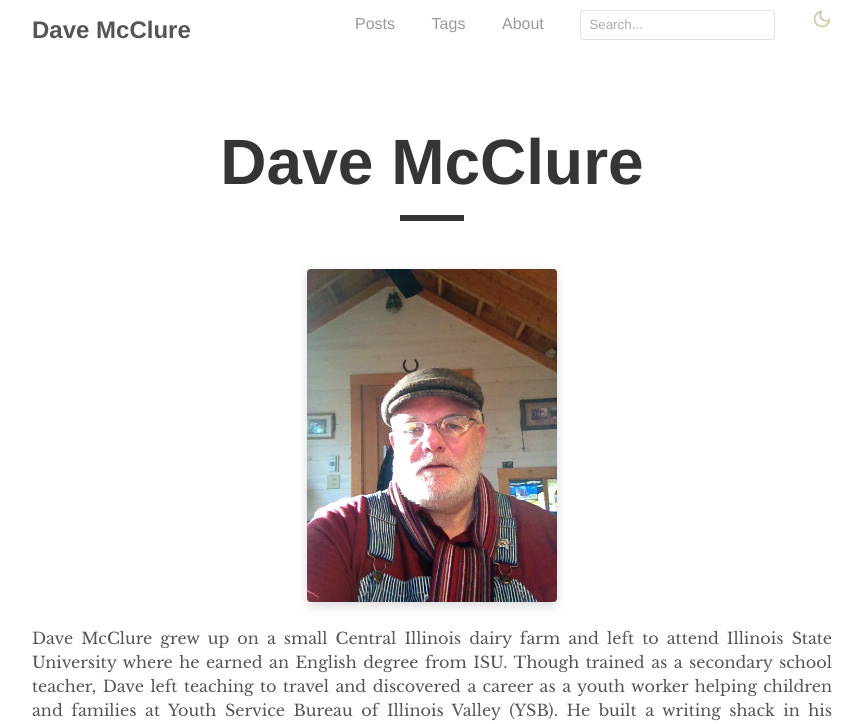
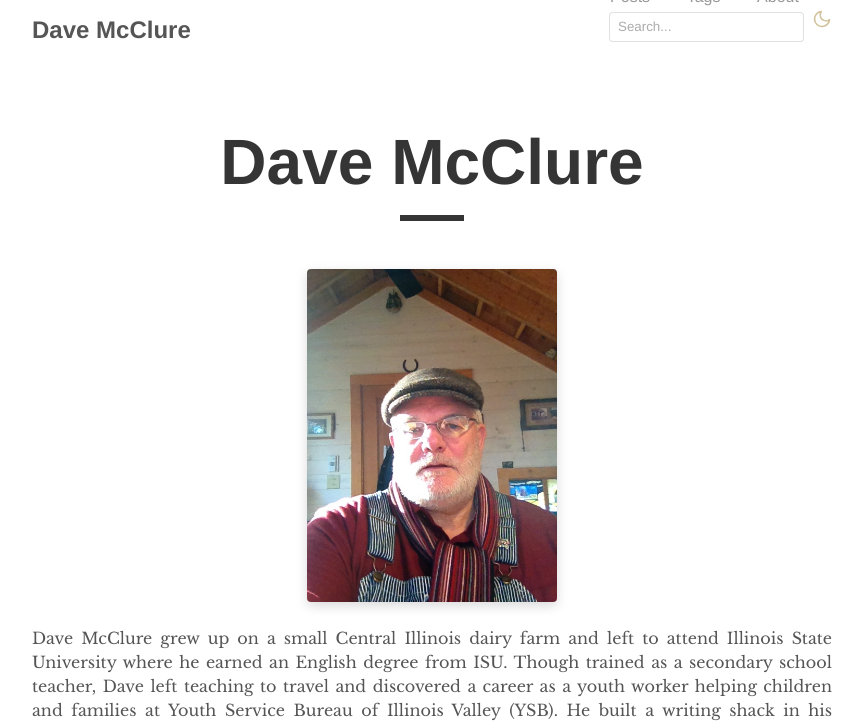
Before and after one commit to Daveintheshack/daveintheshack.github.io, a Jekyll site: the page built from _pages/about.md, in a window 1280 px wide. Shown: the top 724 px of the page, without its empty margins (208-1071 px from the left). Built offline with Jekyll 4.4.1, drawn with Linux system fonts in a browser that asks for light colours.

Commit message:
Update navigation.html

```diff
--- a/_includes/navigation.html
+++ b/_includes/navigation.html
@@ -7,11 +7,9 @@
       <li><a href="{{ '/blog' | prepend: site.baseurl }}">Posts</a></li>
       <li><a href="{{ '/tags' | prepend: site.baseurl }}">Tags</a></li>
       <li><a href="{{ site.baseurl }}/">About</a></li>
-      <li>
+      <li style="display: flex; align-items: center; gap: .5rem;">
         <input type="text" id="search-input" placeholder="Search...">
         <ul id="results-container"></ul>
-      </li>
-      <li>
         <button id="dark-mode-toggle" aria-label="Toggle dark mode" style="background: none !important; border: none !important; box-shadow: none !important; cursor: pointer; padding: 0 !important; margin: 0; display: inline-flex; align-items: center;">
           <img src="{{ "/assets/moon.svg" | relative_url }}" alt="Toggle dark mode" style="width: 20px; height: 20px; display: block; opacity: 0.7;">
         </button>
```
